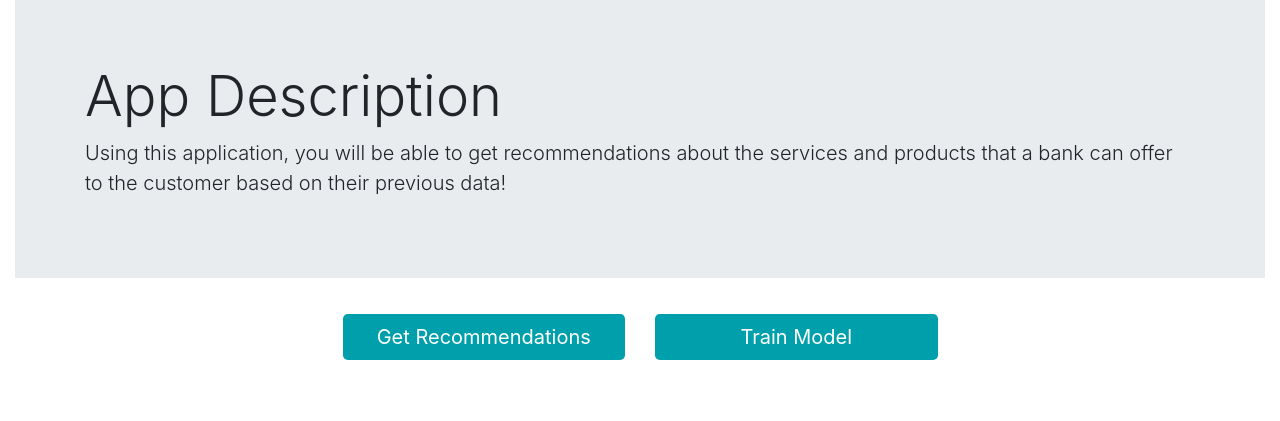
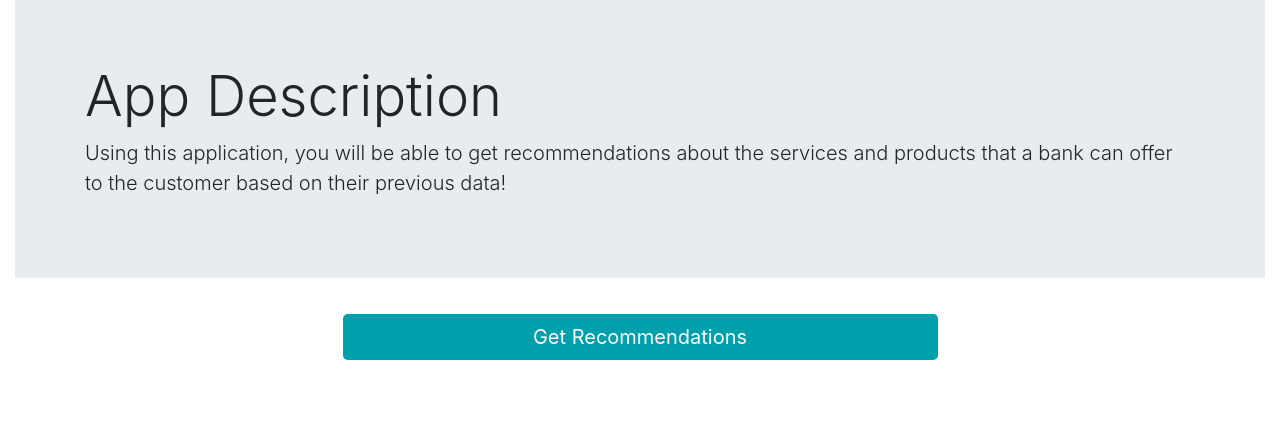
Before and after one commit to mokshagna517/GradProject, a Flask app: page / in a window 1280 px wide. Shown: the part 105-526 px from the top of the page. Run offline with Flask 2, Linux system fonts and the light colour scheme; parts of the project's set-up code (start-up, migrations or seed data) failed here and were passed over; some libraries are stand-ins or nearby versions.

Commit message:
Update homepage.html

```diff
--- a/templates/homepage.html
+++ b/templates/homepage.html
@@ -43,11 +43,8 @@
 			<div class="col-lg-12">
 				<div class="row">
 					<div class="offset-lg-3"></div>
-					<div class="col-lg-3 mt-1 mb-1">
+					<div class="col-lg-6 mt-1 mb-1">
 						<a class="btn btn-lg btn-dark btn-block" href="https://recommendteamchn.eu-gb.mybluemix.net/get_customer_details">Get Recommendations</a>
-					</div>
-					<div class="col-lg-3 mt-1 mb-1">
-						<a class="btn btn-lg btn-dark btn-block" href="https://recommendteamchn.eu-gb.mybluemix.net/train_model">Train Model</a>
 					</div>
 				</div>
 			</div>
```
